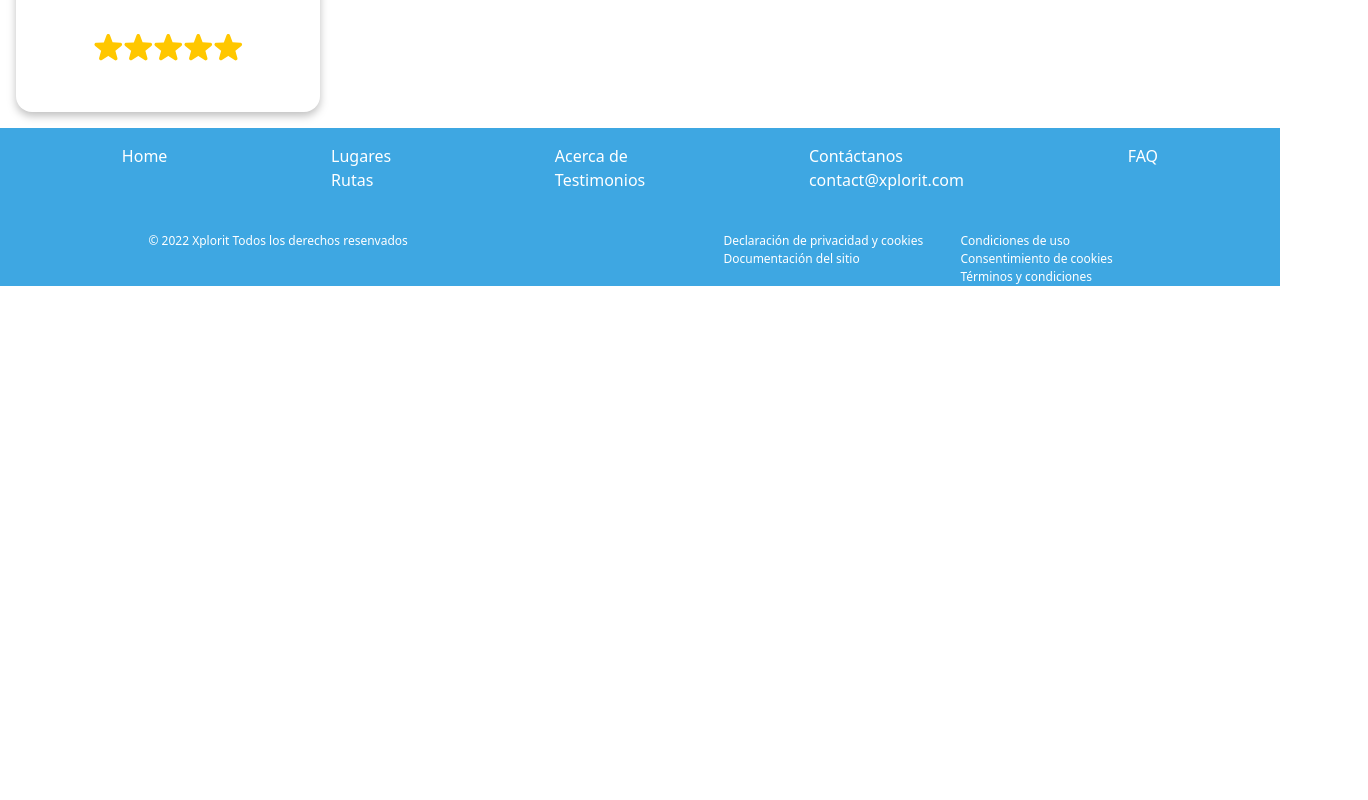
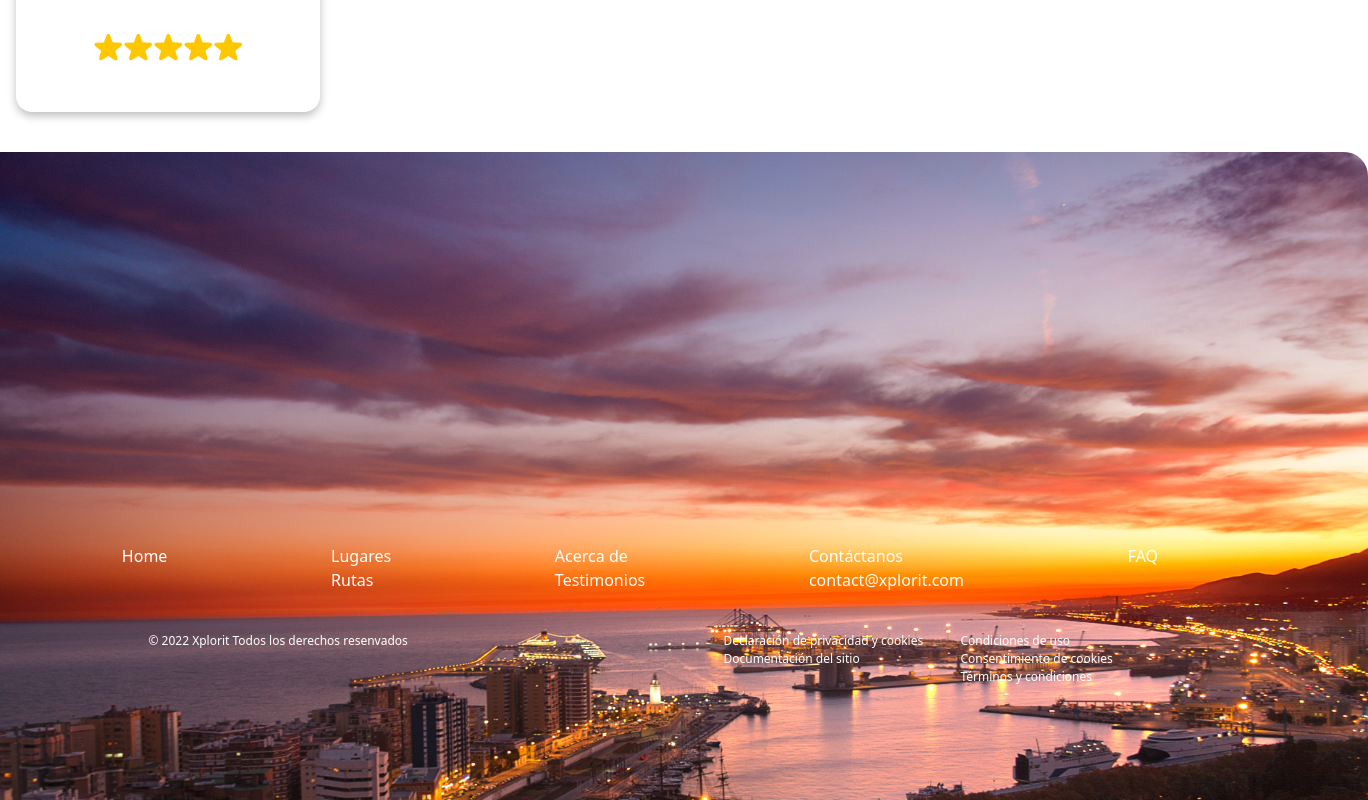
Before and after one commit to lacdev/xplorit-frontend, a React (Create React App) app: page / in a window 1280 px wide. Shown: the part 3380-4180 px from the top of the page, 1368 px wide, since content can reach past the window. Before the commit the page ends 3666 px from the top, so only its background shows below. Built offline with nearby package versions, Linux system fonts and the light colour scheme.

Commit message:
Changes on Footer mt & FooterBanner complete

```diff
--- a/src/components/Footer.js
+++ b/src/components/Footer.js
@@ -2,7 +2,7 @@ import React from 'react';
 
 export default function Footer() {
   return <div>
-      <footer className='bg-quartiary text-white pt-4 mt-2'>
+      <footer className='bg-quartiary text-white pt-4 mt-20'>
           <div className='inline-flex w-full px-10 justify-around '>
             <div>
                 <span>Home</span>
--- /dev/null
+++ b/src/components/LandingComponents/FooterBanner.js
@@ -0,0 +1,19 @@
+import React from 'react';
+import FooterImg from 'assets/img/img3.jpg'
+
+const classes={
+    container:'w-full h-80 flex justify-center',
+    img:'object-cover min-w-footerBannerW h-footerBannerH min-h-fit rounded-3xl m-6'
+}
+function FooterBanner() {
+  return (
+  <div className={classes.container} >
+      <div>
+      <img src={FooterImg} className={classes.img} alt='*'/>
+      </div>
+  </div>
+
+    );
+}
+
+export default FooterBanner;
--- a/src/pages/Home.js
+++ b/src/pages/Home.js
@@ -2,10 +2,11 @@ import React from 'react';
 import HeroBanner from "components/Common/HeroBanner"
 import Cards from "components/Common/Cards"
 import BigTitle from 'components/Common/BigTitle';
-import FirstBannerImage from 'components/FirstBannerImage';
-import SecondBannerImage from 'components/SecondBannerImage';
+import FirstBannerImage from 'components/LandingComponents/FirstBannerImage';
+import SecondBannerImage from 'components/LandingComponents/SecondBannerImage';
 import Testimonials from 'components/LandingComponents/Testimonials';
 import Input from 'components/Common/Input'
+import FooterBanner from 'components/LandingComponents/FooterBanner';
 
 export default function Home() {
   return <div className='justify-center align-middle'>
@@ -19,5 +20,6 @@ export default function Home() {
         <SecondBannerImage/>
         <BigTitle/>
         <Testimonials/>
+        <FooterBanner/>
   </div>;
 }
--- a/tailwind.config.js
+++ b/tailwind.config.js
@@ -17,13 +17,18 @@ module.exports = {
       minHeight:{
         cardHeight:'200px',
         heroHeight:'50.875rem',
+
       },
       width:{
         cardWidth:'26rem',
         testimonialWidth:'19rem',
       },
+      minWidth:{
+        footerBannerW:'85.063rem',
+      },
       height:{
         testimonialHeight:'24rem',
+        footerBannerH:'20.5rem',
       },
       fontSize:{
        'h1':'4rem',
```
Also changed, not shown: src/assets/img/img3.jpg (added), src/components/LandingComponents/FirstBannerImage.js (renamed from src/components/FirstBannerImage.js), src/components/LandingComponents/SecondBannerImage.js (renamed from src/components/SecondBannerImage.js).
